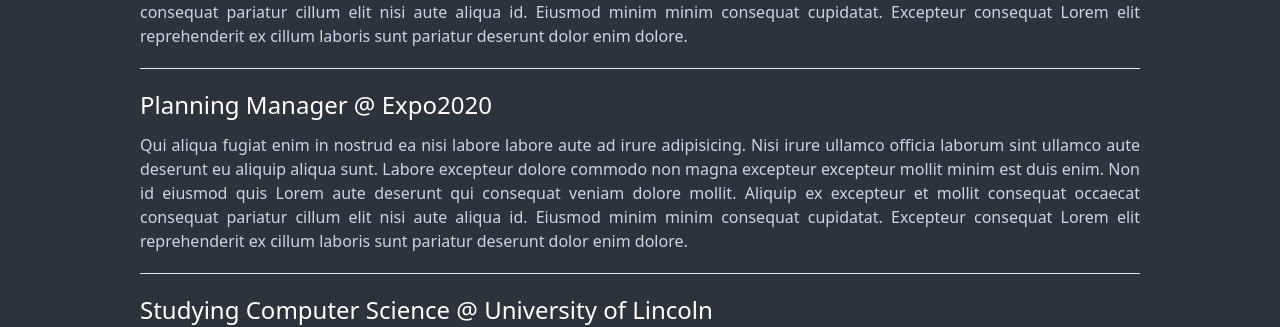
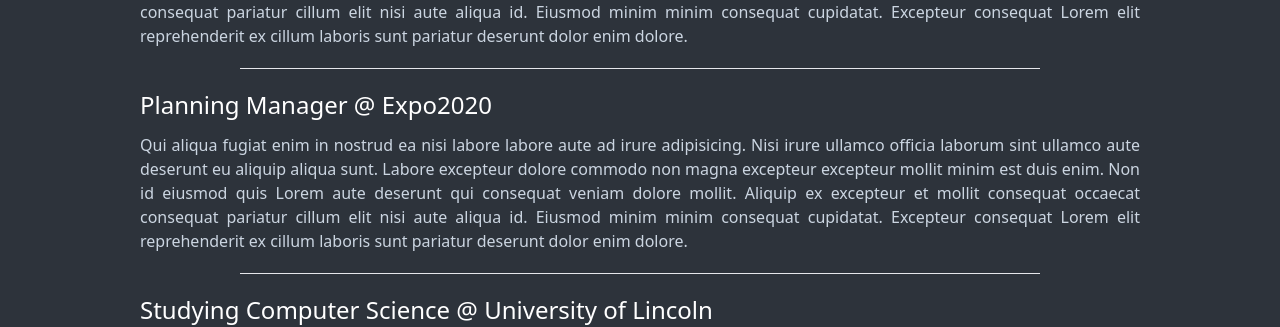
Before and after one commit to joshnice/blog, a React (Vite) app in the folder frontend/: page /experience in a window 1280 px wide. Shown: the part 268-595 px from the top of the page. Built offline with nearby package versions, Linux system fonts and the light colour scheme.

Commit message:
Changed the hr's

```diff
--- a/frontend/src/pages/experience.tsx
+++ b/frontend/src/pages/experience.tsx
@@ -11,12 +11,16 @@ export const ExperiencePage = () => {
                         <SubHeader>Software Enginer @ Iventis </SubHeader>
                         <Text>Qui aliqua fugiat enim in nostrud ea nisi labore labore aute ad irure adipisicing. Nisi irure ullamco officia laborum sint ullamco aute deserunt eu aliquip aliqua sunt. Labore excepteur dolore commodo non magna excepteur excepteur mollit minim est duis enim. Non id eiusmod quis Lorem aute deserunt qui consequat veniam dolore mollit. Aliquip ex excepteur et mollit consequat occaecat consequat pariatur cillum elit nisi aute aliqua id. Eiusmod minim minim consequat cupidatat. Excepteur consequat Lorem elit reprehenderit ex cillum laboris sunt pariatur deserunt dolor enim dolore.</Text>
                     </div>
-                    <hr />
+                    <div className="flex justify-center">
+                        <hr className="w-4/5 text-center" />
+                    </div>
                     <div className="flex flex-col justify-start gap-3">
                         <SubHeader>Planning Manager @ Expo2020 </SubHeader>
                         <Text>Qui aliqua fugiat enim in nostrud ea nisi labore labore aute ad irure adipisicing. Nisi irure ullamco officia laborum sint ullamco aute deserunt eu aliquip aliqua sunt. Labore excepteur dolore commodo non magna excepteur excepteur mollit minim est duis enim. Non id eiusmod quis Lorem aute deserunt qui consequat veniam dolore mollit. Aliquip ex excepteur et mollit consequat occaecat consequat pariatur cillum elit nisi aute aliqua id. Eiusmod minim minim consequat cupidatat. Excepteur consequat Lorem elit reprehenderit ex cillum laboris sunt pariatur deserunt dolor enim dolore.</Text>
                     </div>
-                    <hr />
+                    <div className="flex justify-center">
+                        <hr className="w-4/5 text-center" />
+                    </div>
                     <div className="flex flex-col justify-start gap-3">
                         <SubHeader>Studying Computer Science @ University of Lincoln </SubHeader>
                         <Text>Qui aliqua fugiat enim in nostrud ea nisi labore labore aute ad irure adipisicing. Nisi irure ullamco officia laborum sint ullamco aute deserunt eu aliquip aliqua sunt. Labore excepteur dolore commodo non magna excepteur excepteur mollit minim est duis enim. Non id eiusmod quis Lorem aute deserunt qui consequat veniam dolore mollit. Aliquip ex excepteur et mollit consequat occaecat consequat pariatur cillum elit nisi aute aliqua id. Eiusmod minim minim consequat cupidatat. Excepteur consequat Lorem elit reprehenderit ex cillum laboris sunt pariatur deserunt dolor enim dolore.</Text>
```
